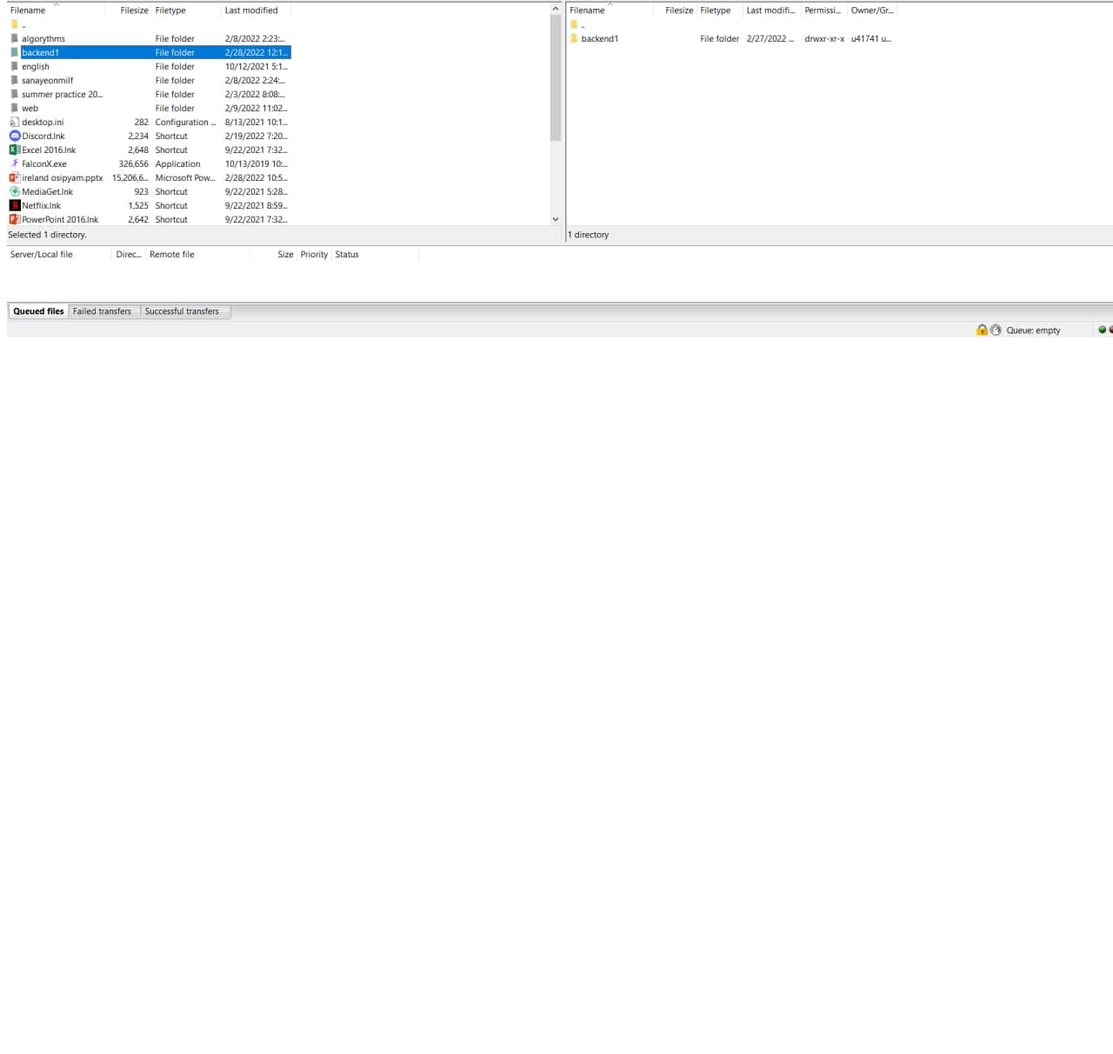
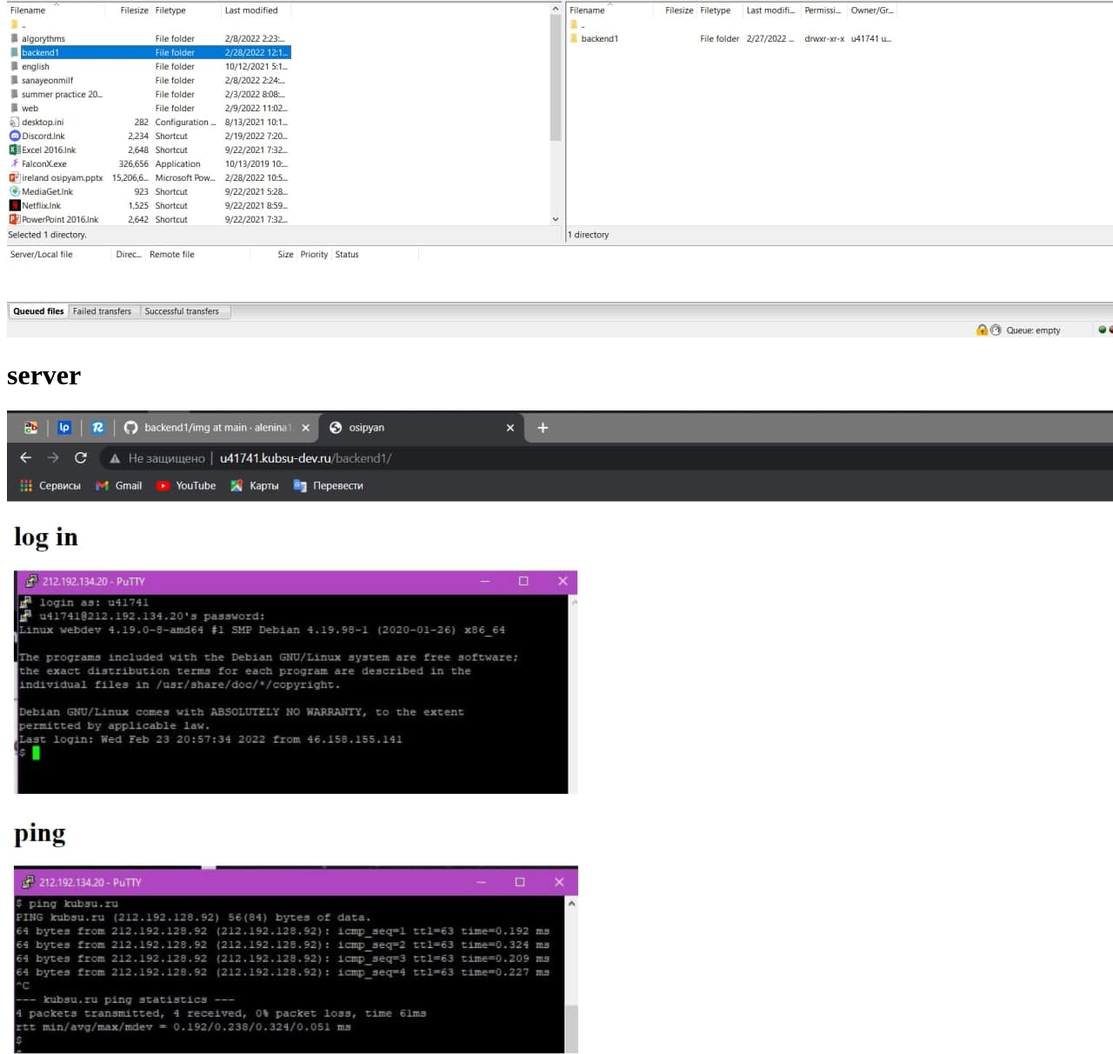
Before and after one commit to alenina1/backend1, a plain HTML site: page index.html in a window 1280 px wide. Shown: the part 3334-4546 px from the top of the page at 87% size. Before the commit the page ends 3734 px from the top, so only its background shows below. Drawn offline with Linux system fonts and the light colour scheme.

Commit message:
Update index.html

```diff
--- a/index.html
+++ b/index.html
@@ -22,5 +22,7 @@
   <img src="img/gitclone.jpg" alt="gitclone">
   <h1>filezilla</h1>
   <img src="img/filezila.jpg" alt="filezilla">
+  <h1>server</h1>
+  <img src="img/server.jpg" alt="server">
 </body>
 </html>
```
